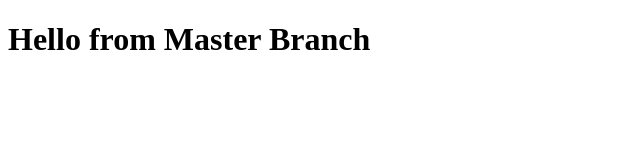
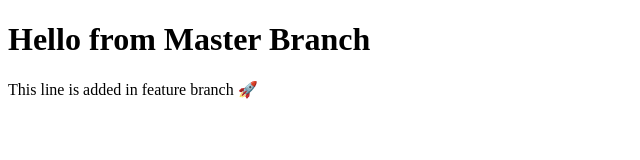
Before and after one commit to saina354/branch-demo-repo, a plain HTML site: page index.html in a window 1280 px wide. Shown: the whole page, without its empty margins (0-640 px from the left). Drawn offline with Linux system fonts and the light colour scheme.

Commit message:
Commit 2: Add new line in feature branch

```diff
--- a/index.html
+++ b/index.html
@@ -5,5 +5,6 @@
 </head>
 <body>
     <h1>Hello from Master Branch</h1>
+    <p>This line is added in feature branch 🚀</p>
 </body>
 </html>
```
